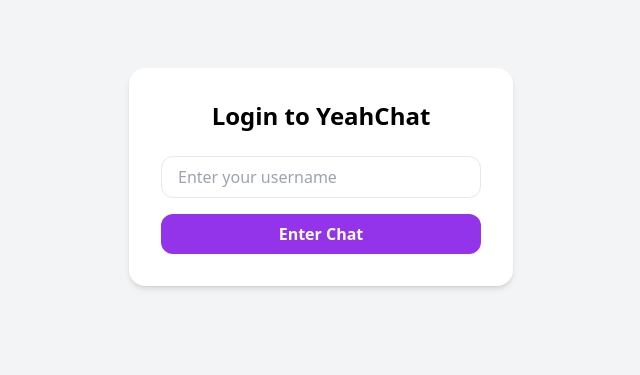
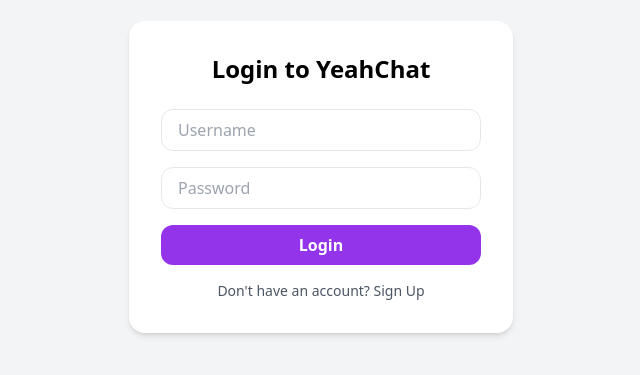
Before and after one commit to raidendevelops/YC-Frontend, a React (Vite) app: page /login in a window 1280 px wide. Shown: the part 223-598 px from the top of the page, without its empty margins (319-959 px from the left). Built offline with nearby package versions, Linux system fonts and the light colour scheme.

Commit message:
Update LoginPage.jsx

```diff
--- a/src/pages/LoginPage.jsx
+++ b/src/pages/LoginPage.jsx
@@ -2,35 +2,77 @@
 
 export default function LoginPage() {
   const [username, setUsername] = useState("");
+  const [password, setPassword] = useState("");
+  const [mode, setMode] = useState("login"); // "login" or "signup"
+  const [error, setError] = useState("");
 
-  const handleLogin = (e) => {
+  const handleSubmit = async (e) => {
     e.preventDefault();
-    if (username.trim()) {
-      localStorage.setItem("username", username);
-      window.location.href = "/dashboard";
+    setError("");
+    if (!username || !password) return setError("All fields required");
+
+    const url = `${import.meta.env.VITE_BACKEND_URL}/${mode}`;
+    try {
+      const res = await fetch(url, {
+        method: "POST",
+        headers: { "Content-Type": "application/json" },
+        body: JSON.stringify({ username, password }),
+      });
+      const data = await res.json();
+
+      if (data.success) {
+        localStorage.setItem("username", username);
+        window.location.href = "/dashboard";
+      } else {
+        setError(data.error || "Something went wrong");
+      }
+    } catch (err) {
+      setError("Server error");
     }
   };
 
   return (
     <div className="min-h-screen flex items-center justify-center bg-gray-100">
       <form
-        onSubmit={handleLogin}
+        onSubmit={handleSubmit}
         className="bg-white p-8 rounded-2xl shadow-md w-96"
       >
-        <h2 className="text-2xl font-bold mb-6 text-center">Login to YeahChat</h2>
+        <h2 className="text-2xl font-bold mb-6 text-center">
+          {mode === "login" ? "Login to YeahChat" : "Sign Up for YeahChat"}
+        </h2>
+
+        {error && <p className="text-red-500 mb-4">{error}</p>}
+
         <input
           type="text"
-          placeholder="Enter your username"
+          placeholder="Username"
           value={username}
           onChange={(e) => setUsername(e.target.value)}
           className="w-full px-4 py-2 border rounded-xl mb-4 focus:outline-none focus:ring-2 focus:ring-purple-500"
         />
+        <input
+          type="password"
+          placeholder="Password"
+          value={password}
+          onChange={(e) => setPassword(e.target.value)}
+          className="w-full px-4 py-2 border rounded-xl mb-4 focus:outline-none focus:ring-2 focus:ring-purple-500"
+        />
+
         <button
           type="submit"
           className="w-full bg-purple-600 text-white py-2 rounded-xl font-semibold hover:bg-purple-700 transition"
         >
-          Enter Chat
+          {mode === "login" ? "Login" : "Sign Up"}
         </button>
+
+        <p
+          className="mt-4 text-center text-sm text-gray-600 cursor-pointer hover:underline"
+          onClick={() => setMode(mode === "login" ? "signup" : "login")}
+        >
+          {mode === "login"
+            ? "Don't have an account? Sign Up"
+            : "Already have an account? Login"}
+        </p>
       </form>
     </div>
   );
```
